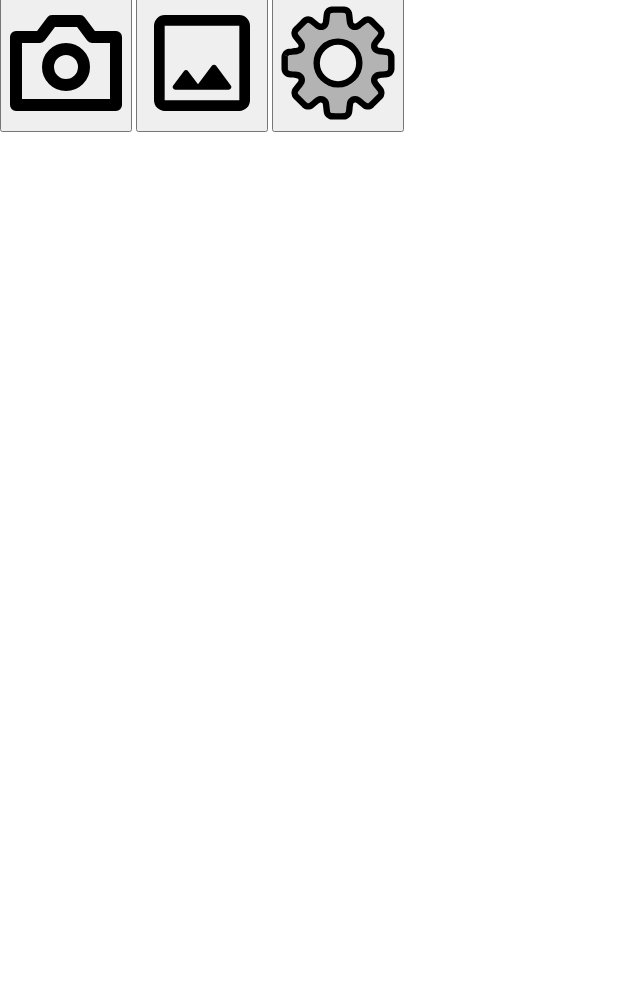
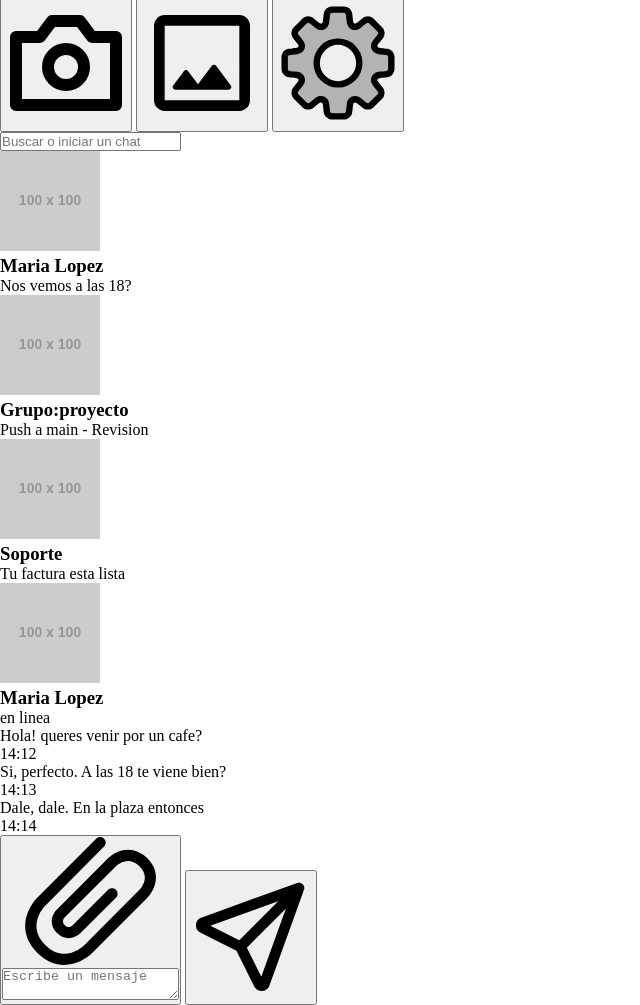
Before and after one commit to jazminm94/proyecto-base-999200928, a plain HTML site: page index.html in a window 1280 px wide. Shown: the part 48-1053 px from the top of the page, without its empty margins (0-640 px from the left). Before the commit the page ends 800 px from the top, so only its background shows below. Drawn offline with Linux system fonts and the light colour scheme; placeholder pictures from the web are drawn by us.

Commit message:
add: estructura html definida con selectores

```diff
--- a/index.html
+++ b/index.html
@@ -28,8 +28,71 @@
 
             </div>
         </header>
+        <div class="search">
+            <form>
+            <input type="search" placeholder="Buscar o iniciar un chat">
+            </form>
+        </div>
+        <section>
+            <ul>
+                <li  class="user-chat">
+                    <img src="https://placehold.co/100x100" alt="foto de perfil de maria lopz">
+                    <div>
+                        <h3>Maria Lopez</h3>
+                        <p>Nos vemos a las 18?</p>
+                    </div>
+                </li>
+                <li  class="user-chat">
+                    <img src="https://placehold.co/100x100" alt="foto de perfil de maria lopz">
+                    <div>
+                        <h3>Grupo:proyecto</h3>
+                        <p>Push a main - Revision </p>
+                    </div>
+                </li>
+                <li  class="user-chat">
+                    <img src="https://placehold.co/100x100" alt="foto de perfil de maria lopz">
+                    <div>
+                        <h3>Soporte</h3>
+                        <p>Tu factura esta lista</p>
+                    </div>
+                </li>
+            </ul>
+        </section>
+
+
     </aside>
     <div class="chat-panel">
+        <header class="chat-header">
+            <img src="https://placehold.co/100x100" alt="foto de perfil">
+            <div>
+                <h3>Maria Lopez</h3>
+                <P>en linea</P>
+            </div>
+            <section class="messages"></section>
+            <div class="message you">
+                <p class="content">Hola! queres venir por un cafe?</p>
+                <p class="time">14:12</p>
+            </div>
+            <div class="message me">
+                <p class="content">Si, perfecto. A las 18 te viene bien?</p>
+                <p class="time">14:13</p>
+            </div>
+            <div class="message you">
+                <p class="content">Dale, dale. En la plaza entonces</p>
+                <p class="time">14:14</p>
+            </div>
+            <footer>
+                <button>
+                    <svg xmlns="http://www.w3.org/2000/svg" width="131.11" height="128" viewBox="0 0 718 701"><path fill="currentColor" d="m175 397l280-280c3-3 27-27 65-40c53-17 107-3 150 40c44 43 57 96 40 149c-12 38-37 64-40 67L369 634c-52 52-182 119-302 0c-119-119-51-250 0-301L390 9c12-12 31-12 43 0s12 31 0 43L111 376c-5 4-106 109 0 215c103 103 204 11 215 0l301-302s17-17 25-41c10-32 3-60-25-88c-60-60-118-10-129 0L218 439c-10 10-17 27 0 44s33 9 43 0l194-194c12-11 32-11 43 0c12 12 12 32 0 44L304 526c-27 26-82 47-129 0c-48-47-27-103 0-129"/></svg>
+                    <form>
+                        <textarea type="text" placeholder="Escribe un mensaje"></textarea>
+                    </form>
+                </button>
+                <button>
+                    <svg xmlns="http://www.w3.org/2000/svg" width="128" height="128" viewBox="0 0 24 24"><path fill="none" stroke="currentColor" stroke-linecap="round" stroke-linejoin="round" stroke-width="2" d="M10 14L21 3m0 0l-6.5 18a.55.55 0 0 1-1 0L10 14l-7-3.5a.55.55 0 0 1 0-1z"/></svg>
+                </button>
+            </footer>
+        </header>
 
     </div>
     </section>
```
